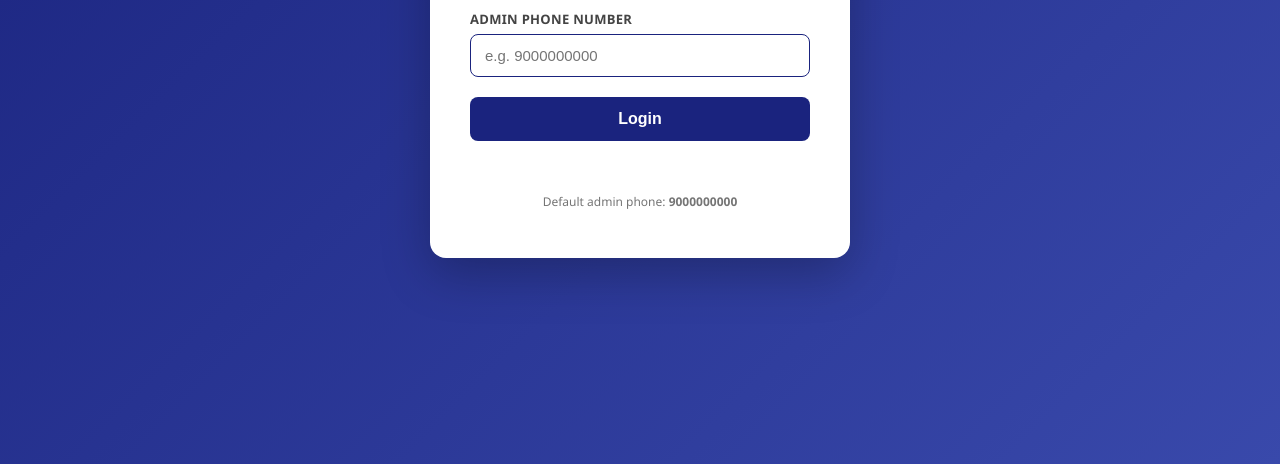
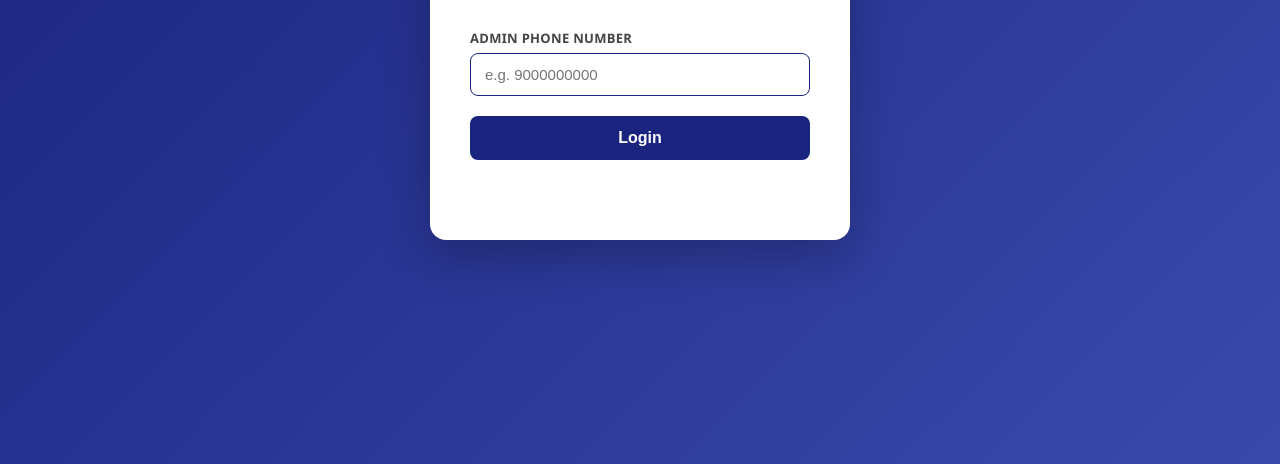
Before and after one commit to Raj-Panwar/gig-insurance-platform, a website: page frontend/admin-portal/login.html in a window 1280 px wide. Shown: the part 336-800 px from the top of the page. Drawn offline with nearby package versions, Linux system fonts and the light colour scheme.

Commit message:
restructure

```diff
--- a/frontend/admin-portal/login.html
+++ b/frontend/admin-portal/login.html
@@ -19,7 +19,7 @@
 
       <button class="login-btn" id="login-btn" onclick="submitLogin()">Login</button>
       <div class="error-msg" id="error-msg"></div>
-      <div class="login-note">Default admin phone: <strong>9000000000</strong></div>
+      <!--<div class="login-note">Default admin phone: <strong>9000000000</strong></div>-->
     </div>
   </div>
 
```
